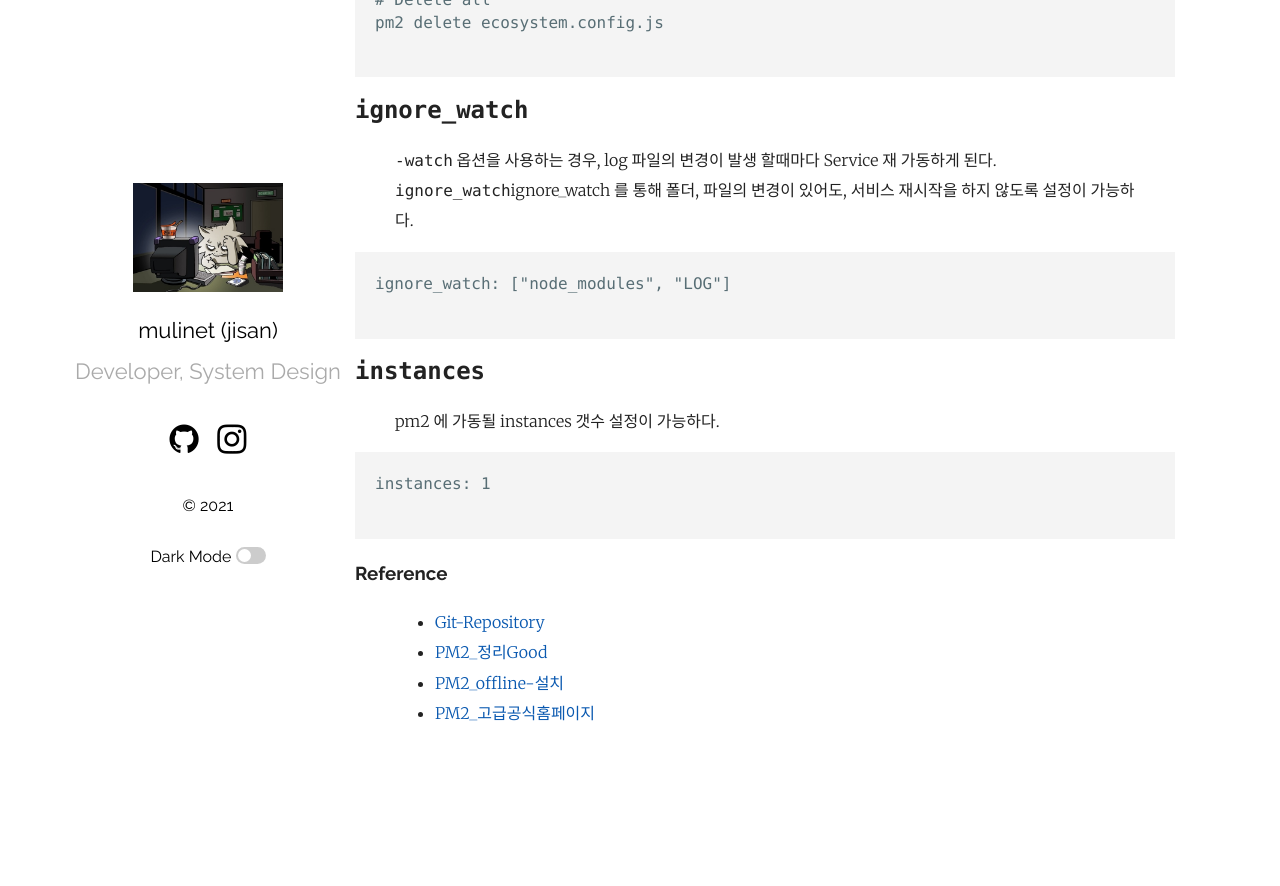
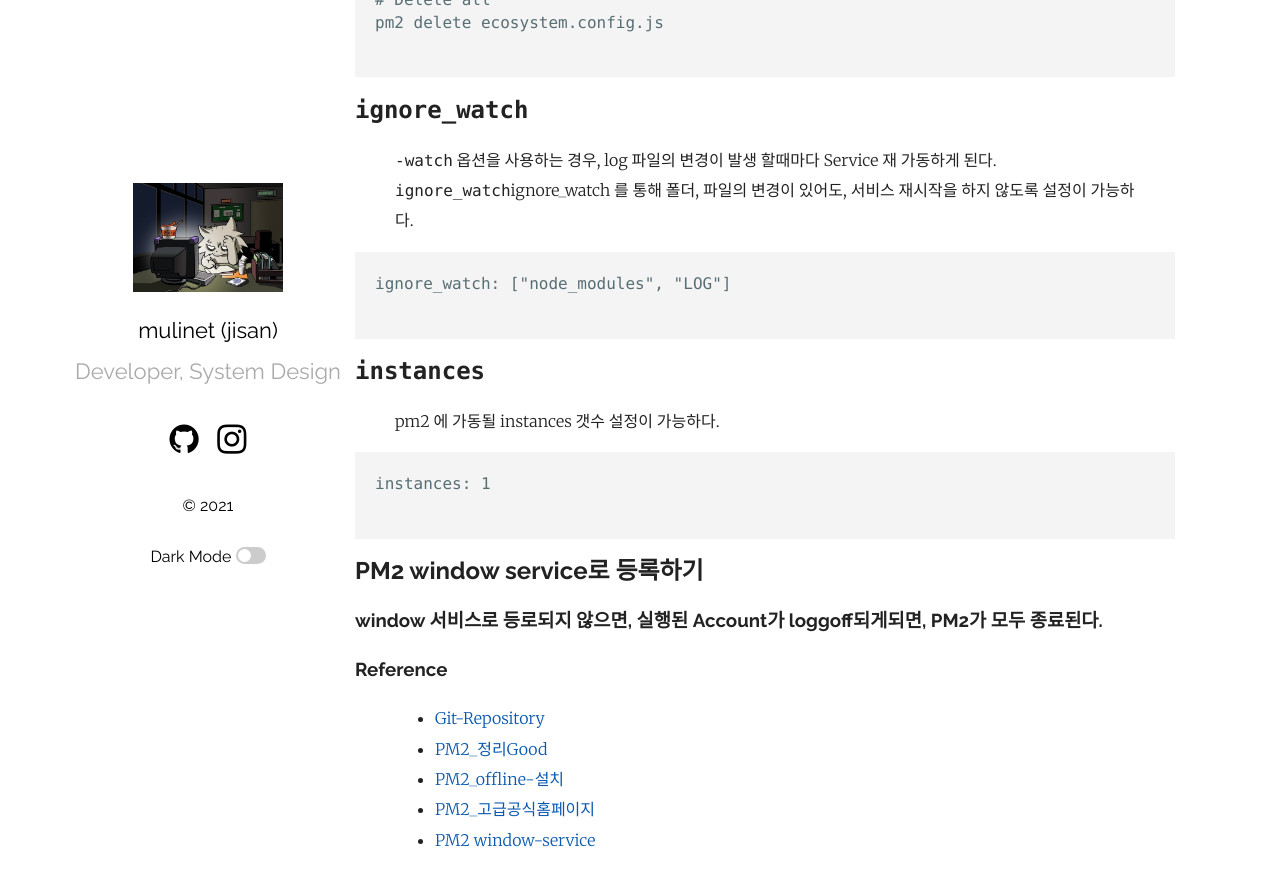
Before and after one commit to mulinet/mulinet.github.io, a Jekyll site: the page built from _posts/2021-10-25-pm2.markdown, in a window 1280 px wide and 900 px high, scrolled down 3484 px. Shown: the top 886 px of the window. Built offline with Jekyll 4.4.1, drawn with Linux system fonts in a browser that asks for light colours; before the commit the page ends 4257 px from its top, so only the background shows below that.

Commit message:
Update 2021-10-25-pm2.markdown

````diff
--- a/_posts/2021-10-25-pm2.markdown
+++ b/_posts/2021-10-25-pm2.markdown
@@ -144,6 +144,9 @@ ignore_watch: ["node_modules", "LOG"]
 instances: 1
 
 ```
+## PM2 window service로 등록하기
+### window 서비스로 등로되지 않으면, 실행된 Account가 loggoff되게되면, PM2가 모두 종료된다.
+
 
 
 ### Reference
@@ -151,8 +154,10 @@ instances: 1
 > - [PM2_정리Good]
 > - [PM2_offline-설치]
 > - [PM2_고급공식홈페이지]
+> - [PM2 window-service]
 
 [Git-Repository]: https://github.com/Unitech/pm2
 [PM2_정리Good]: https://engineering.linecorp.com/ko/blog/pm2-nodejs
 [PM2_offline-설치]: https://velog.io/@gingaminga/Offline-%ED%99%98%EA%B2%BD%EC%97%90-PM2-%EC%84%A4%EC%B9%98%ED%95%98%EA%B8%B0
 [PM2_고급공식홈페이지]: https://pm2.keymetrics.io/docs/usage/application-declaration
+[PM2 window-service]: https://blog.naver.com/PostView.naver?blogId=jungsangun&logNo=221935146625
````
